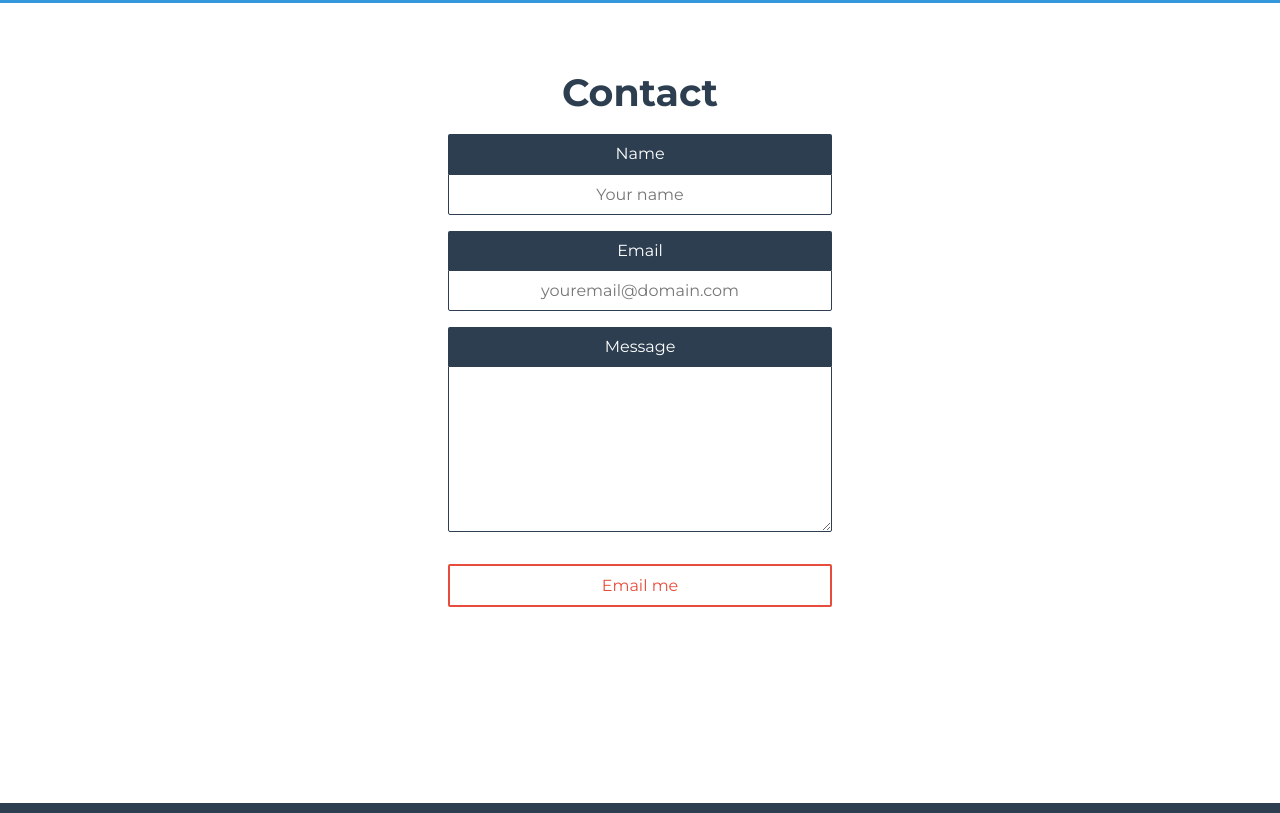
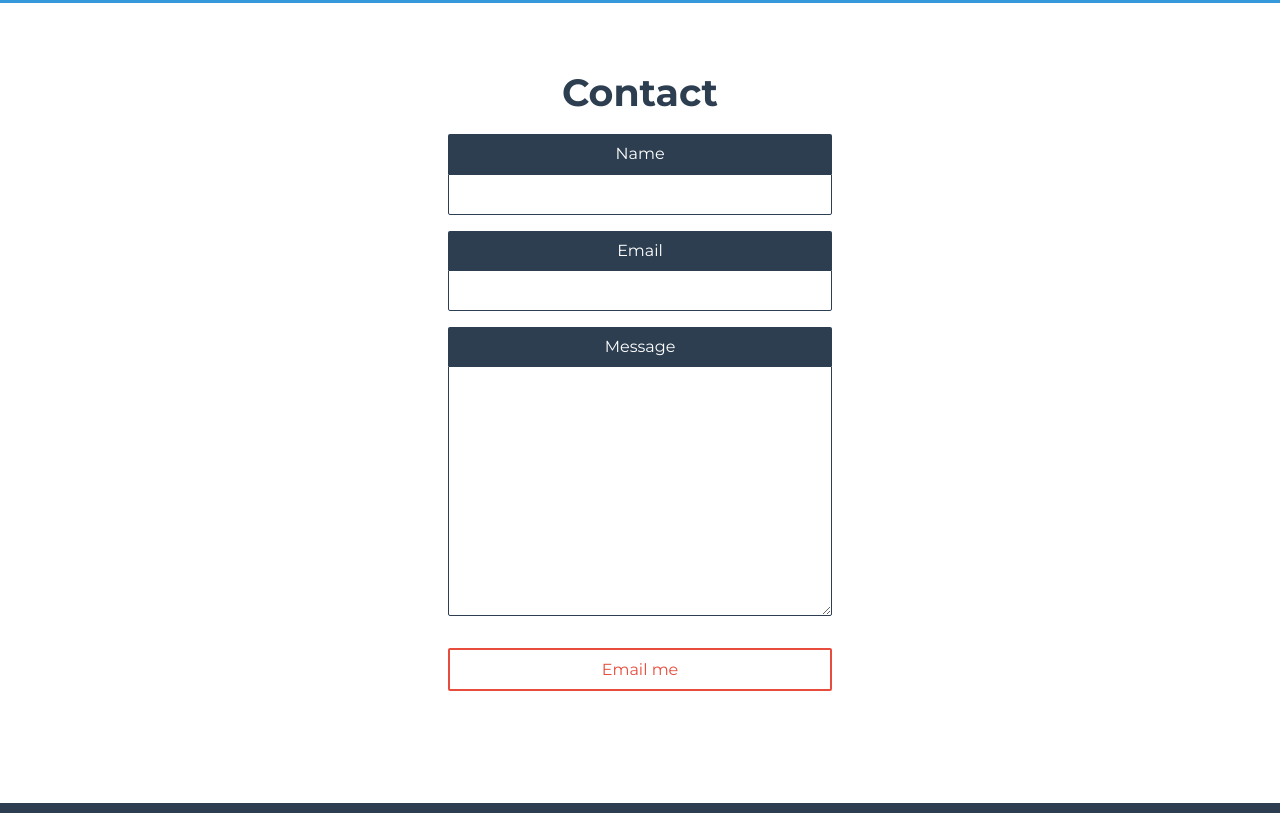
Before and after one commit to erikwithuhk/erikwithuhk.github.io, a plain HTML site: page index.html in a window 1280 px wide. Shown: the part 1460-2273 px from the top of the page. Drawn offline with Linux system fonts and the light colour scheme.

Commit message:
implement formspree for contact form, adjust contact form design

```diff
--- a/css/styles.css
+++ b/css/styles.css
@@ -38,6 +38,7 @@ Global styles
 body,
 button,
 input,
+textarea,
 label,
 .submit {
   font-family: 'Montserrat', sans-serif;
@@ -425,6 +426,10 @@ textarea {
   -webkit-appearance: none;
 }
 
+textarea {
+  text-align: left;
+}
+
 .submit {
   cursor: pointer;
   display: block;
--- a/index.html
+++ b/index.html
@@ -108,11 +108,10 @@
       <section id="contact_section">
         <div class="container">
           <h2>Contact</h2>
-          <!-- To be updated to send message without opening email client. -->
-          <form class="" action="mailto:efjonsson@gmail.com" method="post">
-            <label for="name">Name</label><input type="text" name="name" placeholder="Your name">
-            <label for="email">Email</label><input type="email" name="email" placeholder="youremail@domain.com">
-            <label for="">Message</label>
+          <form class="contact-form" action="https://formspree.io/your@email.com" method="POST">
+            <label for="name">Name</label><input type="text" name="name">
+            <label for="email">Email</label><input type="email" name="email">
+            <label for="message">Message</label>
             <textarea name="message" rows="10" cols="50"></textarea>
             <input class="submit" type="submit" name="submit" value="Email me">
           </form>
```
